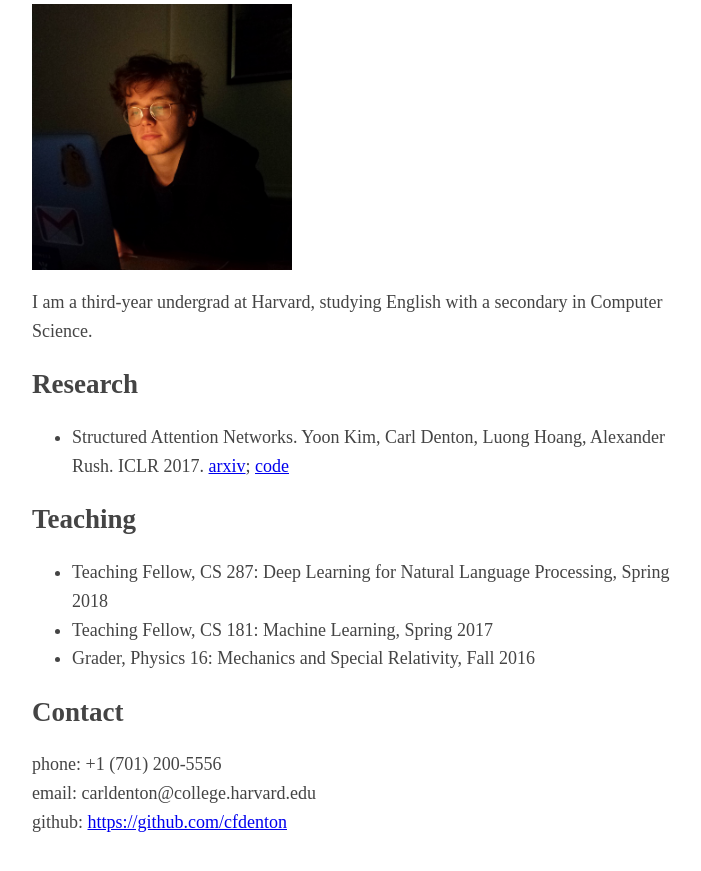
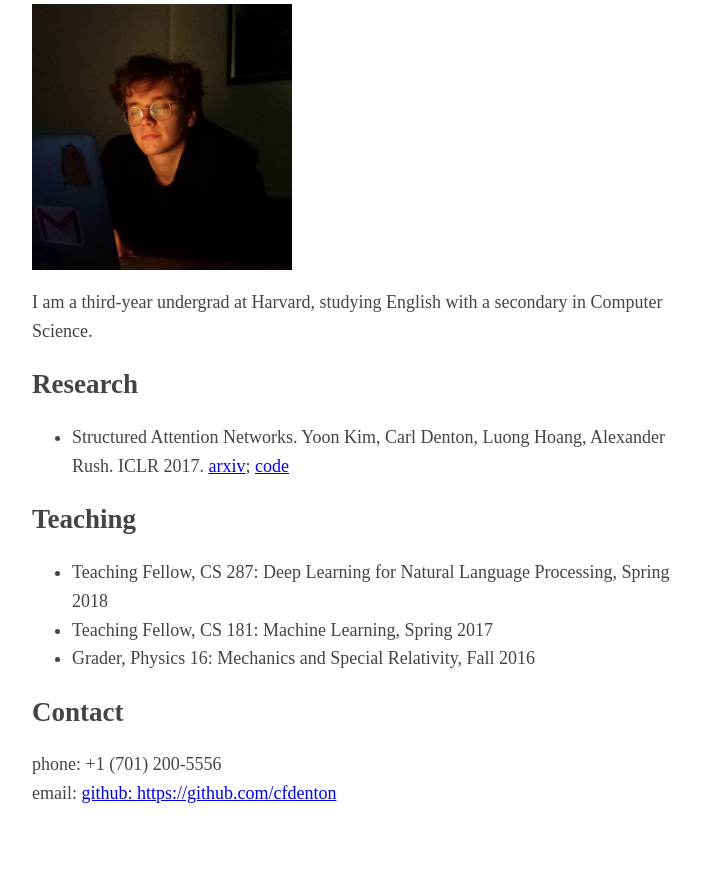
Before and after one commit to cfdenton/cfdenton.github.io, a plain HTML site: page index.html in a window 1280 px wide. Shown: the part 103-974 px from the top of the page, without its empty margins (283-984 px from the left). After the commit the page ends 951 px from the top, so only its background shows below. Drawn offline with Linux system fonts and the light colour scheme.

Commit message:
Update index.html

```diff
--- a/index.html
+++ b/index.html
@@ -25,7 +25,7 @@
 
 <h2> Contact </h2>
 phone: +1 (701) 200-5556 <br>
-email: carldenton@college.harvard.edu <br>
+email: <a href="mailto:carldenton@college.harvard.edu>carldenton@college.harvard.edu</a> <br>
 github: <a href="https://github.com/cfdenton">https://github.com/cfdenton</a>
 </body>
 </html>
```
